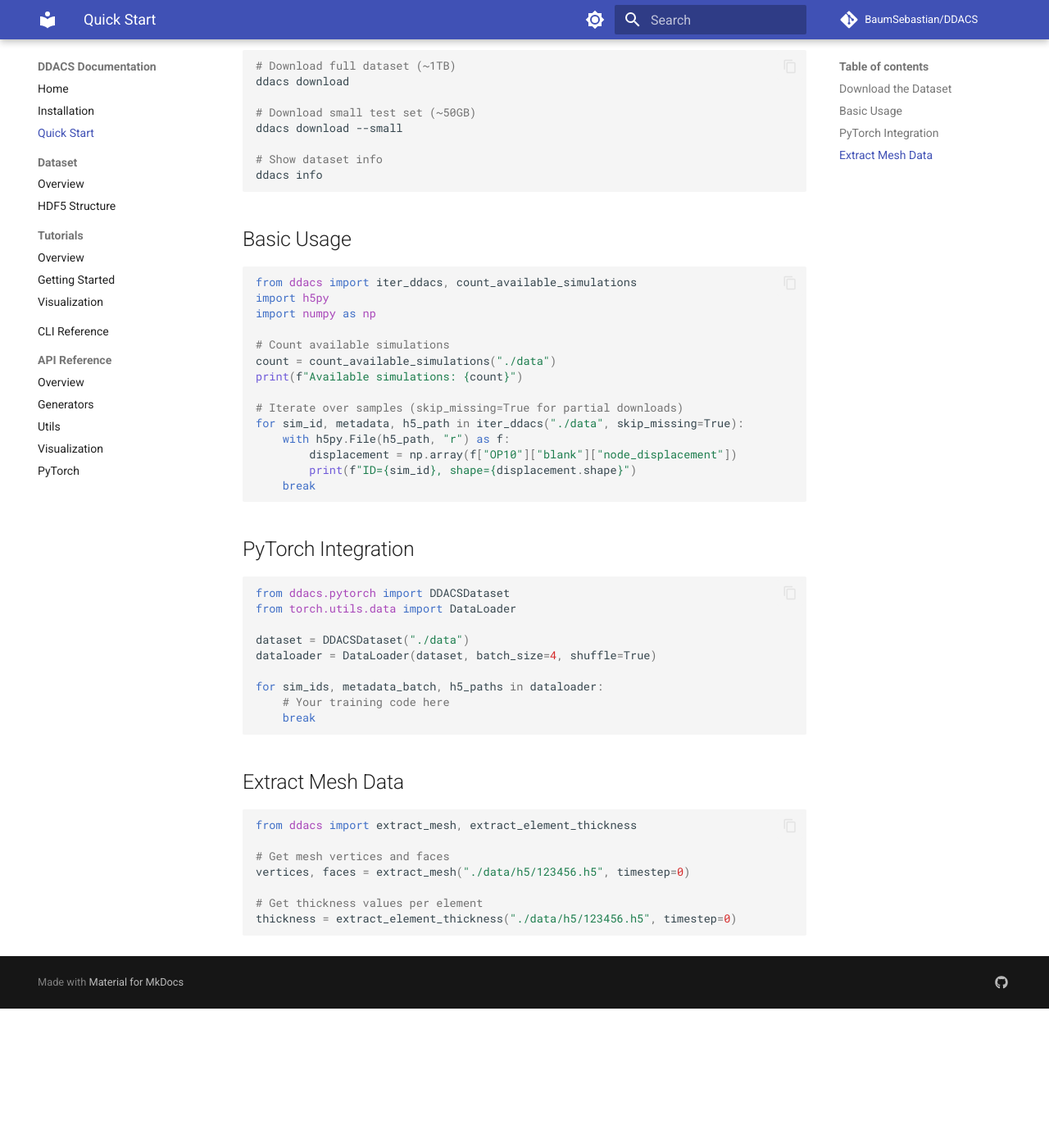
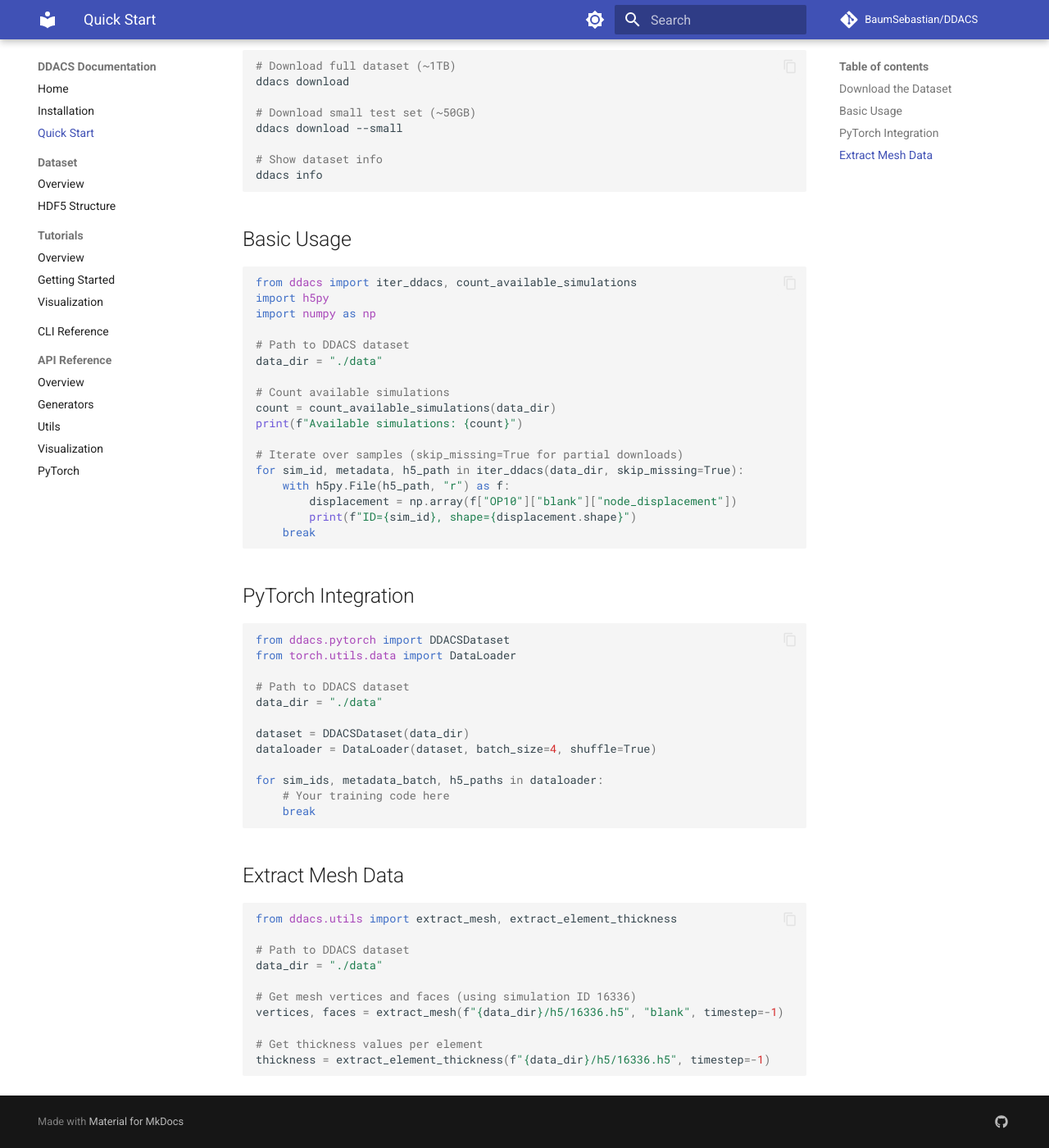
Before and after one commit to BaumSebastian/DDACS, an MkDocs documentation site: the page built from docs/quickstart.md, in a window 1280 px wide and 1400 px high, scrolled down 170 px. Shown: the whole window at 82% size. Built offline with MkDocs 1.6.1 and Material for MkDocs 9.7.7, drawn with Linux system fonts in a browser that asks for light colours; comment, search, counter and statistics services are not loaded; before the commit the page ends 1399 px from its top, so only the background shows below that.

Commit message:
replaced multiple ./data occurences to variable and refered to existing h5 sample.

````diff
--- a/docs/quickstart.md
+++ b/docs/quickstart.md
@@ -20,12 +20,15 @@ from ddacs import iter_ddacs, count_available_simulations
 import h5py
 import numpy as np
 
+# Path to DDACS dataset
+data_dir = "./data"
+
 # Count available simulations
-count = count_available_simulations("./data")
+count = count_available_simulations(data_dir)
 print(f"Available simulations: {count}")
 
 # Iterate over samples (skip_missing=True for partial downloads)
-for sim_id, metadata, h5_path in iter_ddacs("./data", skip_missing=True):
+for sim_id, metadata, h5_path in iter_ddacs(data_dir, skip_missing=True):
     with h5py.File(h5_path, "r") as f:
         displacement = np.array(f["OP10"]["blank"]["node_displacement"])
         print(f"ID={sim_id}, shape={displacement.shape}")
@@ -38,7 +41,10 @@ for sim_id, metadata, h5_path in iter_ddacs("./data", skip_missing=True):
 from ddacs.pytorch import DDACSDataset
 from torch.utils.data import DataLoader
 
-dataset = DDACSDataset("./data")
+# Path to DDACS dataset
+data_dir = "./data"
+
+dataset = DDACSDataset(data_dir)
 dataloader = DataLoader(dataset, batch_size=4, shuffle=True)
 
 for sim_ids, metadata_batch, h5_paths in dataloader:
@@ -49,11 +55,14 @@ for sim_ids, metadata_batch, h5_paths in dataloader:
 ## Extract Mesh Data
 
 ```python
-from ddacs import extract_mesh, extract_element_thickness
+from ddacs.utils import extract_mesh, extract_element_thickness
 
-# Get mesh vertices and faces
-vertices, faces = extract_mesh("./data/h5/123456.h5", timestep=0)
+# Path to DDACS dataset
+data_dir = "./data"
+
+# Get mesh vertices and faces (using simulation ID 16336)
+vertices, faces = extract_mesh(f"{data_dir}/h5/16336.h5", "blank", timestep=-1)
 
 # Get thickness values per element
-thickness = extract_element_thickness("./data/h5/123456.h5", timestep=0)
+thickness = extract_element_thickness(f"{data_dir}/h5/16336.h5", timestep=-1)
 ```
````
Also changed, not shown: README.md (+9 -3 lines).
